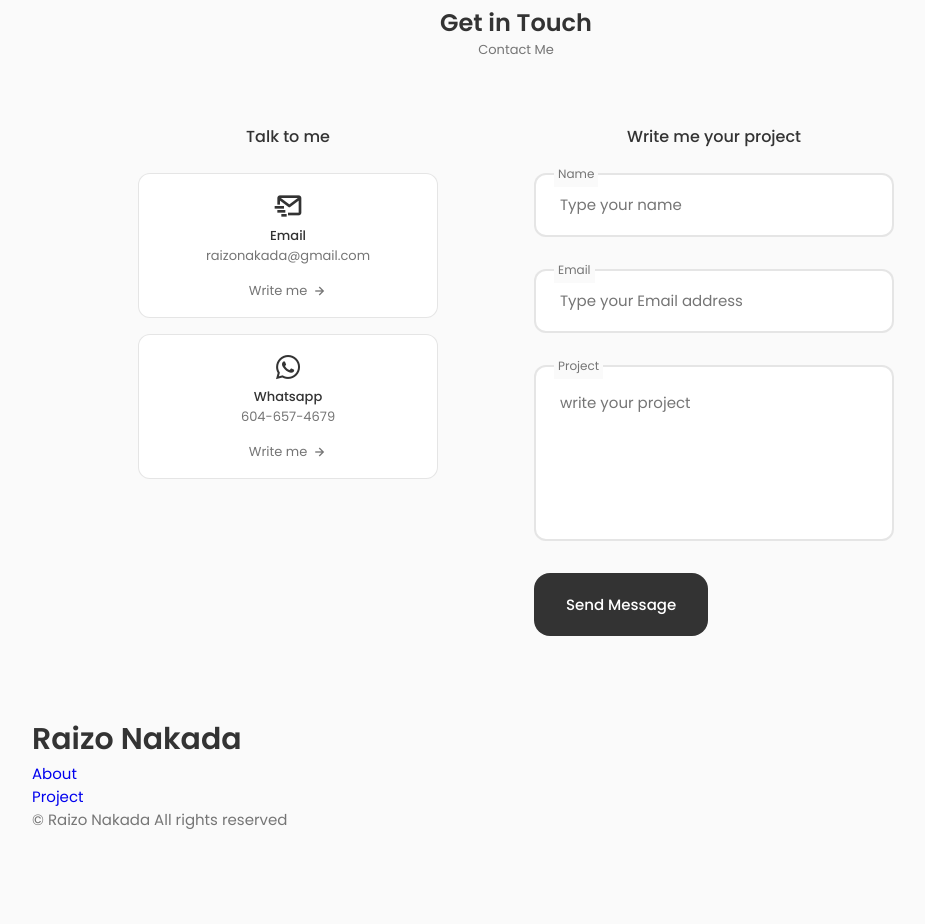
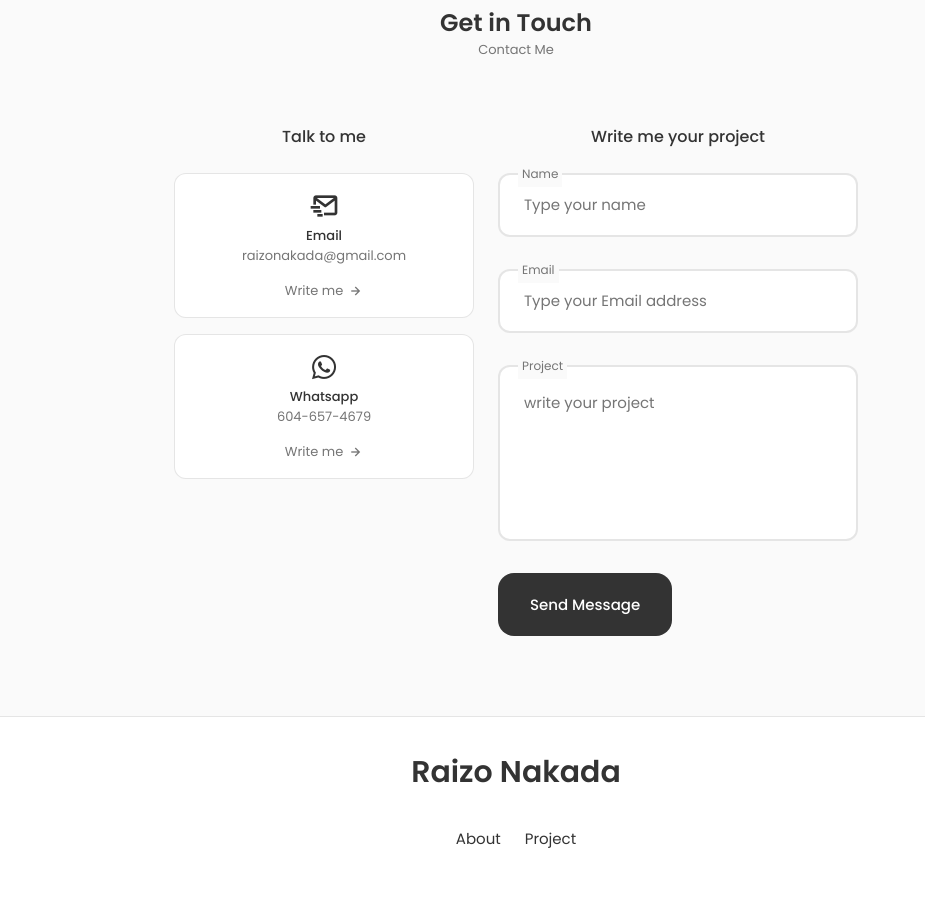
Before and after one commit to Raizo-n/Portfoilo, a React (Create React App) app: page / in a window 1280 px wide. Shown: the part 1860-2784 px from the top of the page, without its empty margins (124-1049 px from the left). Before the commit the page ends 2691 px from the top, so only its background shows below. Built offline with nearby package versions, Linux system fonts and the light colour scheme.

Commit message:
add: style for footer

```diff
--- a/src/App.js
+++ b/src/App.js
@@ -6,7 +6,7 @@ import Home from "./components/home/Home";
 import About from "./components/about/About";
 import Skills from "./components/skills/Skills";
 import Contact from "./components/contact/Contact";
-import Footer from "./footer/Footer";
+import Footer from "./components/footer/Footer";
 
 const App = () => {
   return (
--- a/src/footer/Footer.jsx
+++ b/src/components/footer/Footer.jsx
@@ -20,7 +20,7 @@ const Footer = () => {
           </li>
         </ul>
 
-        <span className="copy">&#169; Raizo Nakada All rights reserved</span>
+        <span className="copy">&#169; Raizo Nakada 2023 All rights reserved</span>
       </div>
     </footer>
   );
--- /dev/null
+++ b/src/components/footer/footer.scss
@@ -0,0 +1,41 @@
+@import "../../App.scss";
+
+.footer {
+    background-color: $container-color;
+    border-top: 1px solid rgba(0,0,0,0.1);
+
+    .container {
+        padding: 2rem 0 6rem;
+
+        .title {
+            color: $title-color;
+            text-align: center;
+            margin-bottom: $mb-2;
+        }
+
+        .list {
+            display: flex;
+            justify-content: center;
+            column-gap: 1.5rem;
+            margin-bottom: $mb-2;
+
+            .link{
+                text-align: center;
+                color: $title-color;
+
+                &:hover{
+                    color: $title-color-dark;
+                }
+            }
+        }
+
+        .copy {
+            display: block;
+            margin-top: 4.5rem;
+            color: $title-color;
+            text-align: center;
+            font-size: $smaller-font-size;
+        }
+
+    }
+}
--- a/src/footer/footer.scss
+++ /dev/null
@@ -1 +0,0 @@
-// @import "../../App.scss";
```
